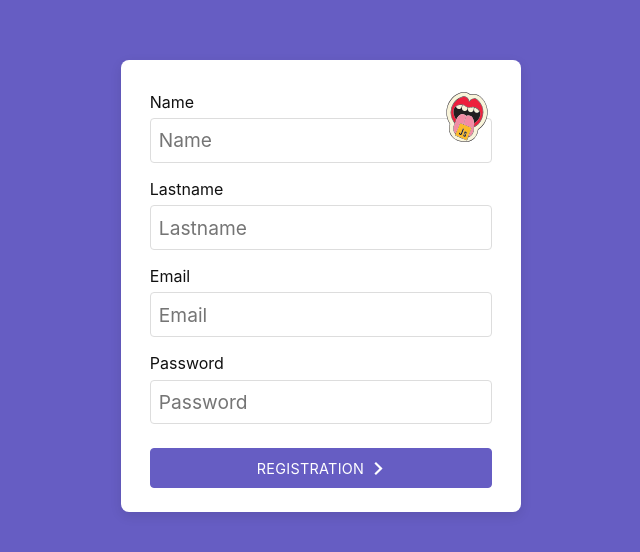
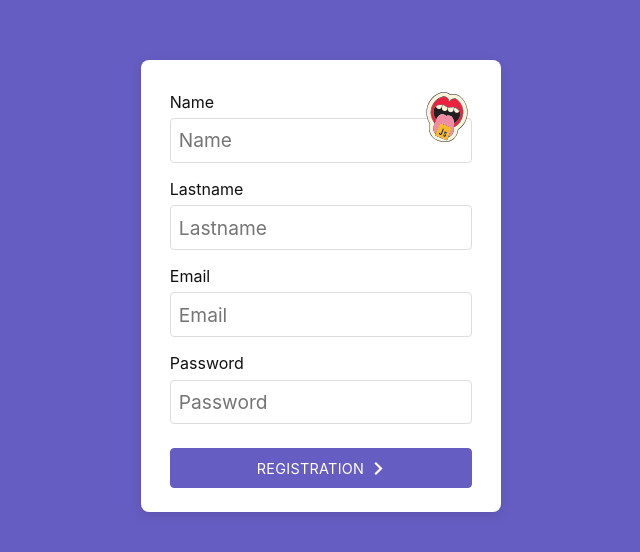
Before and after one commit to lukinoo/form-yup, a React (Vite) app: page / in a window 1280 px wide. Shown: the part 114-666 px from the top of the page, without its empty margins (319-959 px from the left). Built offline with nearby package versions, Linux system fonts and the light colour scheme.

Commit message:
makeing form max width little bit small

```diff
--- a/src/view/RegistrationForm/RegistrationForm.styled.ts
+++ b/src/view/RegistrationForm/RegistrationForm.styled.ts
@@ -1,7 +1,7 @@
 import styled from "styled-components";
 
 export const SForm = styled.form`
-  max-width: 400px;
+  max-width: 360px;
   width: 100%;
   display: flex;
   flex-direction: column;
```
